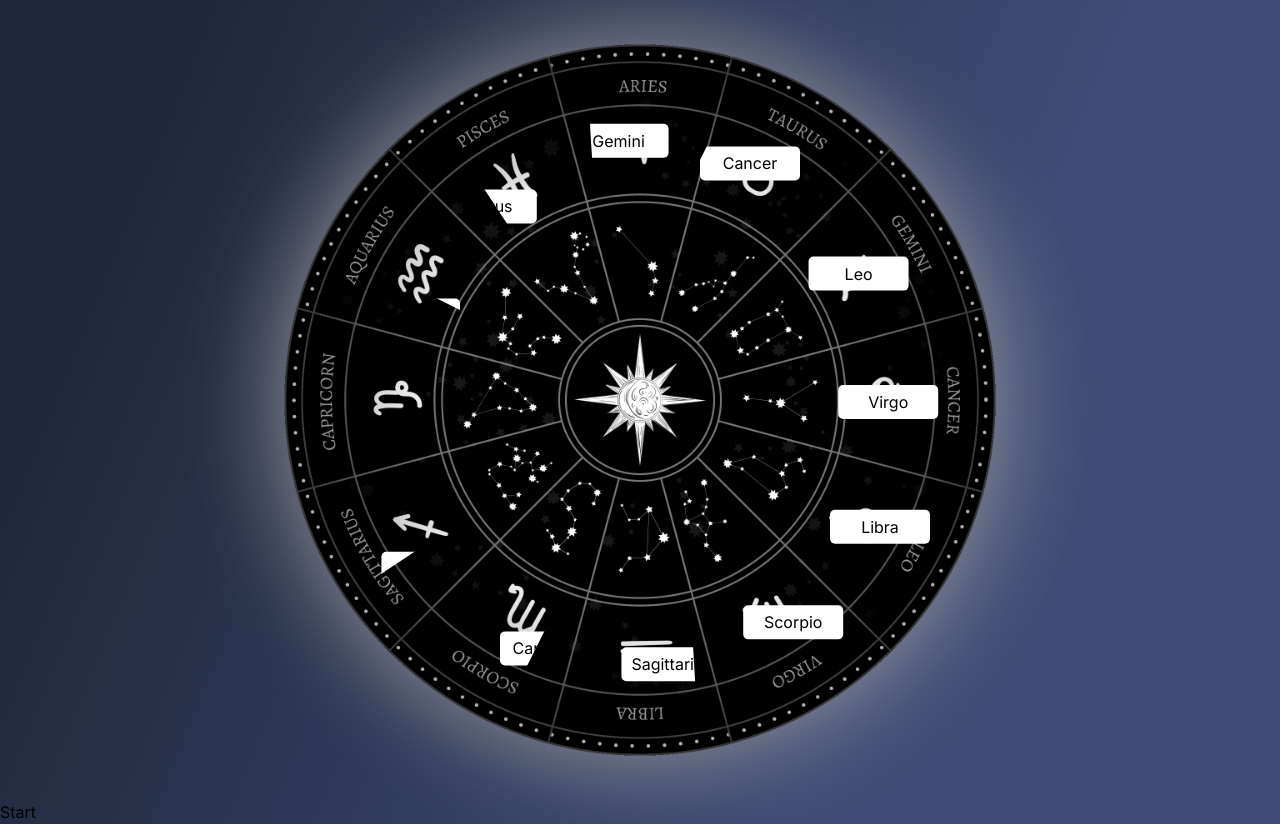
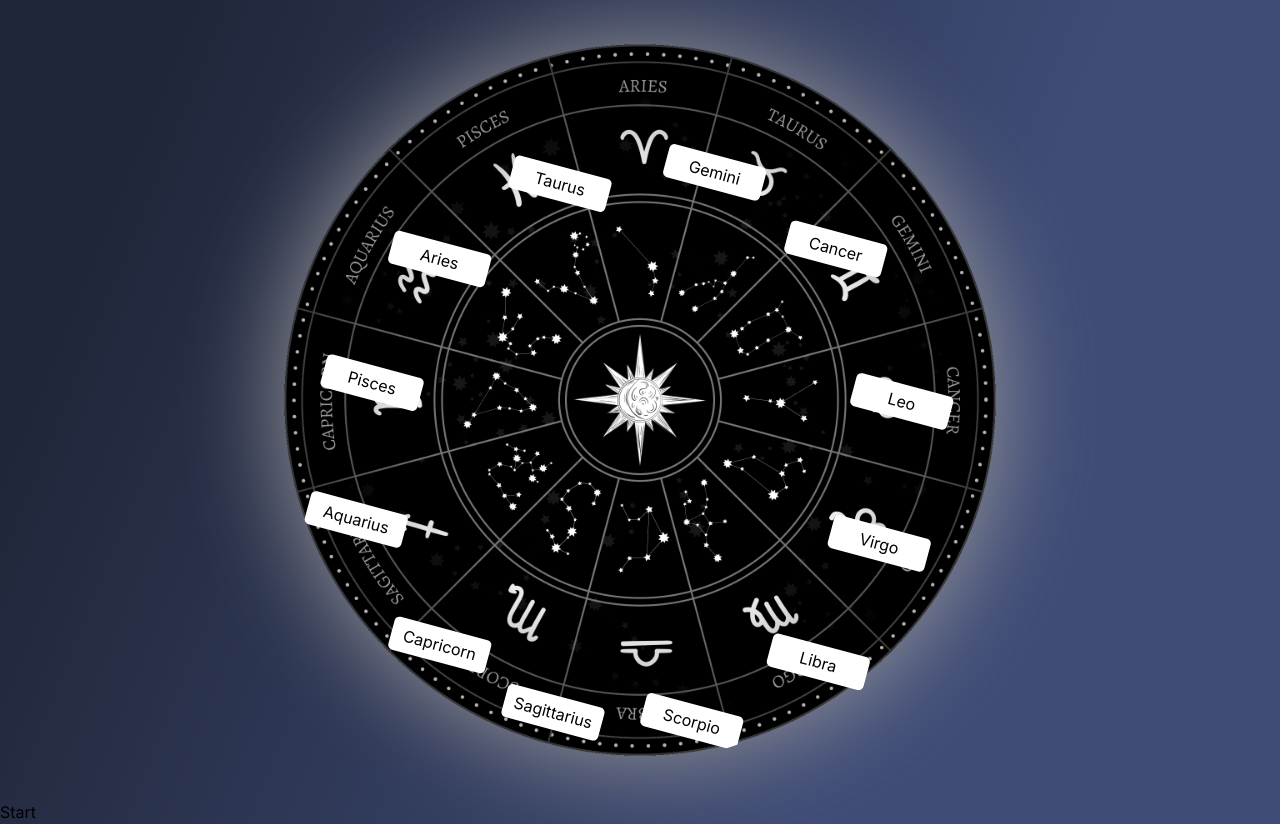
Before and after one commit to vinparwes/da395a-g21-project, a Next.js app: page / in a window 1280 px wide. Built offline with nearby package versions, Linux system fonts and the light colour scheme; no server answers.

Commit message:
Started on project structure for components

```diff
--- /dev/null
+++ b/src/app/components/LandingPage/OverlayPicker.css
@@ -0,0 +1,138 @@
+body {
+  background: linear-gradient(
+    112.1deg,
+    rgb(32, 38, 57) 11.4%,
+    rgb(63, 76, 119) 70.2%
+  );
+  filter: drop-shadow(0px 0px 50px rgb(153, 152, 154));
+}
+.pie-chart {
+  position: relative;
+  width: 100vh;
+  height: 100vh;
+  border-radius: 50%;
+  overflow: hidden;
+  margin: 0 auto;
+}
+
+.background-image {
+  width: 100%;
+  height: 100%;
+  max-width: 100%;
+  max-height: 100vh;
+  object-fit: cover;
+  position: absolute;
+  top: 0;
+  left: 0;
+  z-index: 1;
+}
+
+.slice {
+  position: absolute;
+  width: 50%;
+  height: 50%;
+  transform-origin: 100% 100%;
+  clip-path: polygon(50% 0%, 0% 100%, 100% 100%);
+  z-index: 2;
+  display: flex;
+  justify-content: center;
+  align-items: center;
+
+}
+
+.starsign {
+  background-color: white;
+  border: none;
+  padding: 5px 10px;
+  border-radius: 5px;
+  width: 100px;
+  text-align: center;
+  z-index: 3;
+}
+
+.slice-1 {
+  transform: rotate(15deg);
+}
+.slice-2 {
+  transform: rotate(45deg);
+}
+.slice-3 {
+  transform: rotate(75deg);
+}
+.slice-4 {
+  transform: rotate(105deg);
+}
+.slice-5 {
+  transform: rotate(135deg);
+}
+.slice-6 {
+  transform: rotate(165deg);
+}
+.slice-7 {
+  transform: rotate(195deg);
+}
+.slice-8 {
+  transform: rotate(225deg);
+}
+.slice-9 {
+  transform: rotate(255deg);
+}
+.slice-10 {
+  transform: rotate(285deg);
+}
+.slice-11 {
+  transform: rotate(315deg);
+}
+.slice-12 {
+  transform: rotate(345deg);
+}
+
+.slice-1 .starsign {
+  transform: rotate(0deg) translate(-30%, 340%);
+}
+.slice-2 .starsign {
+  transform: rotate(-30deg) translate(-60%, 250%);
+}
+.slice-3 .starsign {
+  transform: rotate(-60deg) translate(-60%, 100%);
+}
+.slice-4 .starsign {
+  transform: rotate(-90deg) translate(-50%, 10%);
+}
+.slice-5 .starsign {
+  transform: rotate(-120deg) translate(-20%, 20%);
+}
+.slice-6 .starsign {
+  transform: rotate(-150deg) translate(-5%, 10%);
+}
+.slice-7 .starsign {
+  transform: rotate(-180deg) translate(40%, 20%);
+}
+.slice-8 .starsign {
+  transform: rotate(-210deg) translate(60%, 70%);
+}
+.slice-9 .starsign {
+  transform: rotate(-240deg) translate(70%, 150%);
+}
+.slice-10 .starsign {
+  transform: rotate(-270deg) translate(70%, 260%);
+}
+.slice-11 .starsign {
+  transform: rotate(-300deg) translate(30%, 340%);
+}
+.slice-12 .starsign {
+  transform: rotate(-330deg) translate(10%, 370%);
+}
+
+/* Mobile */
+@media only screen and (max-width: 600px) {
+  .pie-chart {
+    width: 100%;
+    height: auto;
+  }
+
+  .background-image {
+    width: 100%;
+    height: auto;
+  }
+}
--- a/src/app/page.tsx
+++ b/src/app/page.tsx
@@ -6,7 +6,7 @@ import { useEffect, useState } from 'react';
 import * as horoscopeAPI from './api/apiHoroscope'
 import * as nasaAPI from './api/apiNasa'
 import * as openAiApi from './api/apiOpenAi'
-import StartScreen from './components/StartScreen/StartScreen';
+import StartScreen from './components/LandingPage/OverlayPicker';
 
 export default function Home() {
 
@@ -19,7 +19,7 @@ export default function Home() {
   const [apodDatedImage, setApodDatedImage] = useState('')
   const [gptPrompt, setGptPrompt] = useState('')
 
-  /*
+
   useEffect(() => {
     horoscopeAPI.getDailyHoroscope('Aquarius').then(response => {
       setHoroscope(response.data.horoscope_data);
@@ -62,7 +62,7 @@ export default function Home() {
     })
   }, [])
 
-  */
+
 
 
   if (!start) {
```
Also changed, not shown: src/app/components/HomePage/HomePage.tsx (renamed from src/app/components/HoroscopeToday/HoroscopeToday.tsx, +4 -4 lines), src/app/components/LandingPage/OverlayPicker.tsx (renamed from src/app/components/StartScreen/StartScreen.tsx, +3 -4 lines), public/Astro_signs.svg (added), src/app/components/HomePage/HomePage.css (added).
